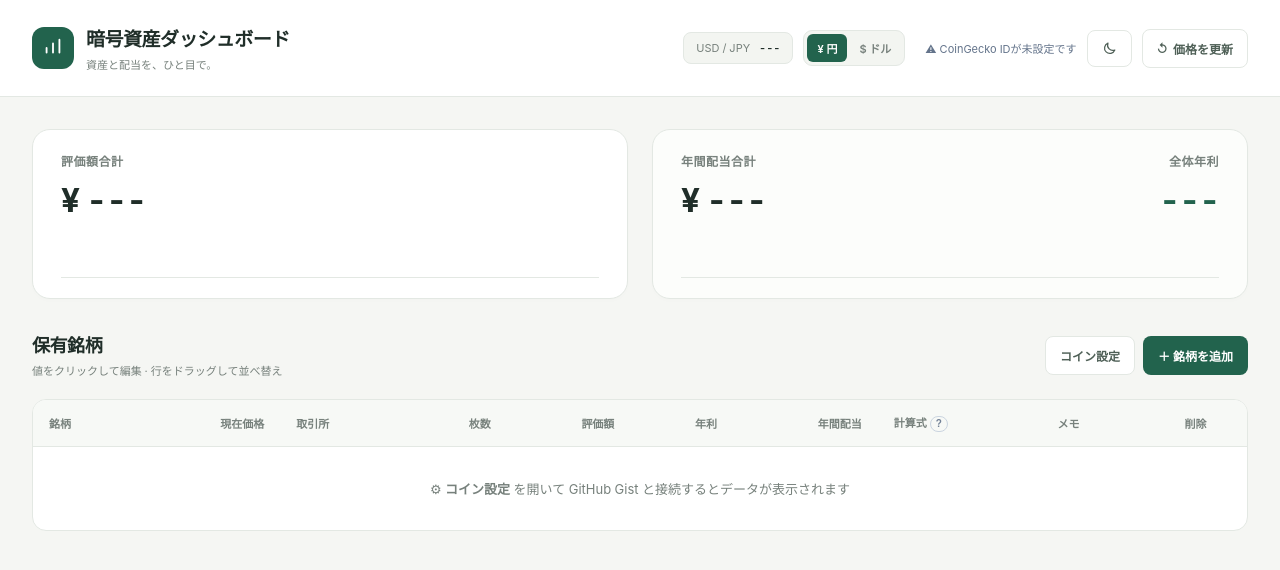
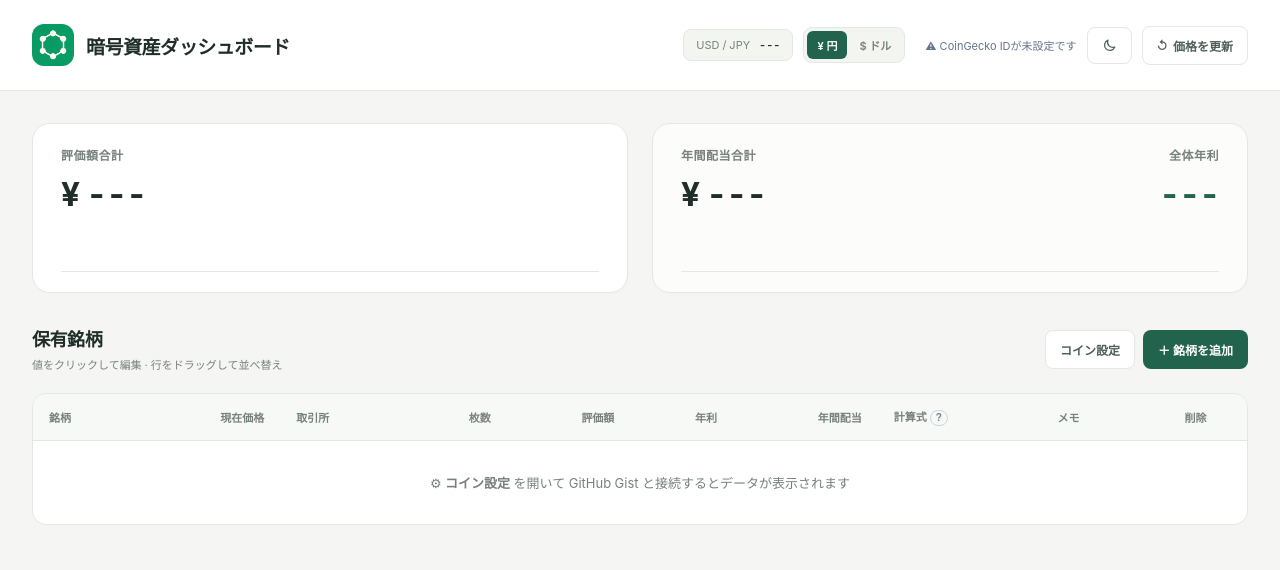
Before and after one commit to sadamaranu/crypto-dashboard, a plain HTML site: page index.html in a window 1280 px wide. Drawn offline with Linux system fonts and the light colour scheme.

Commit message:
Use supplied header icon and remove tagline

```diff
--- a/index.html
+++ b/index.html
@@ -348,8 +348,7 @@ tr.data-row.drag-over td { background: #eff6ff !important; box-shadow: inset 0 2
 body { font-variant-numeric: tabular-nums; -webkit-font-smoothing: antialiased; }
 header { border-bottom: 1px solid var(--border); }
 .brand { display: flex; align-items: center; gap: 12px; }
-.brand-mark { display: grid; place-items: center; width: 42px; height: 42px; border-radius: 12px; background: var(--accent); color: white; flex: none; }
-.brand p { color: var(--text-muted); font-size: 11px; margin-top: 5px; }
+.brand-mark { display: block; width: 42px; height: 42px; border-radius: 12px; object-fit: contain; flex: none; }
 .summary, .table-wrap { max-width: 1680px; margin-inline: auto; }
 .card { box-shadow: 0 2px 4px #22362903; }
 .card-annual { background: #fcfdfb; }
@@ -512,7 +511,7 @@ html[data-theme="dark"] .map-item input[readonly] { background: #26362c !importa
 <body>
 
 <header>
-  <div class="brand"><span class="brand-mark" aria-hidden="true"><svg width="22" height="22" viewBox="0 0 24 24" fill="none" stroke="currentColor" stroke-width="2" stroke-linecap="round"><path d="M5 17V12M12 17V7M19 17V3"/></svg></span><div><h1>暗号資産ダッシュボード</h1><p>資産と配当を、ひと目で。</p></div></div>
+  <div class="brand"><img class="brand-mark" src="assets/header-icon.png" alt="" aria-hidden="true"><h1>暗号資産ダッシュボード</h1></div>
   <div class="header-right">
     <div class="rate-pill">USD / JPY <span id="rate-val">---</span></div>
     <div class="currency-switch" role="group" aria-label="表示通貨">
```
Also changed, not shown: assets/header-icon.png (added).
